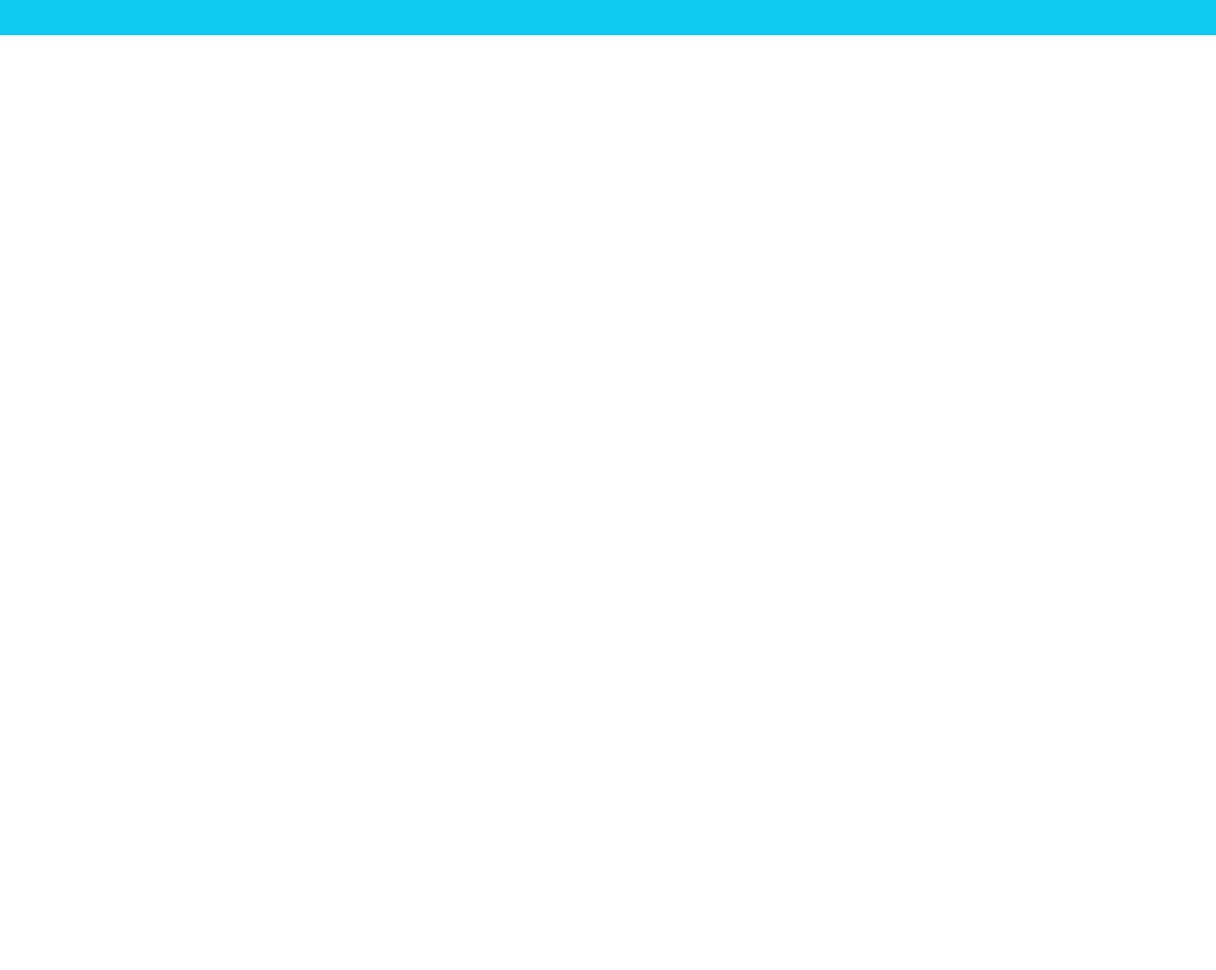
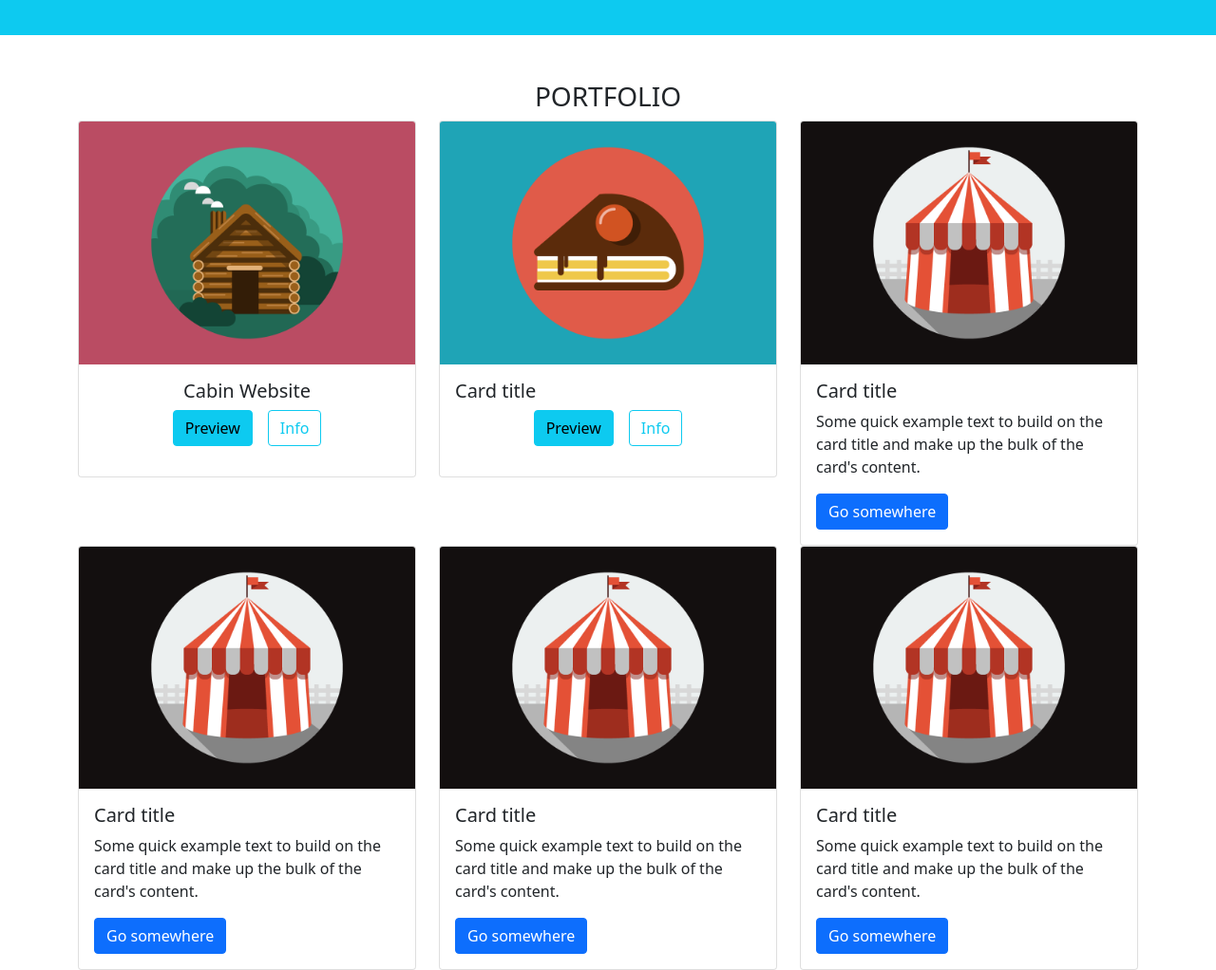
Before and after one commit to BiagioCozzolino/html-css-bootstrap-freelancer, a plain HTML site: page index.html in a window 1280 px wide. Shown: the part 500-1522 px from the top of the page at 95% size. Before the commit the page ends 800 px from the top, so only its background shows below. Drawn offline with nearby package versions, Linux system fonts and the light colour scheme.

Commit message:
Creata sezione cards e inizializzata posizione

```diff
--- a/index.html
+++ b/index.html
@@ -56,7 +56,81 @@
     </div>
     <!-- Inizio foto iniziale-->
 </header>
-<main></main>
+<main>
+    <!-- Inizio sezione portfolio-->
+    <h3 class="text-center mt-5">PORTFOLIO</h3>
+    <div class="container">
+        <div class="row">
+          <div class="col-lg-4">
+            <div class="card">
+                <img src="IMG/cabin.png" class="card-img-top" alt="cabina">
+                <div class="card-body">
+                  <h5 class="card-title text-center">Cabin Website</h5>
+                  <div class="d-flex justify-content-center mb-3">
+                  <button type="button" class="btn btn-info me-3">Preview</button>
+                  <button type="button" class="btn btn-outline-info">Info</button>
+                </div>
+                </div>
+              </div>
+          </div>
+          <div class="col-lg-4">
+            <div class="card">
+                <img src="IMG/cake.png" class="card-img-top" alt="torta">
+                <div class="card-body">
+                  <h5 class="card-title">Card title</h5>
+                  <div class="d-flex justify-content-center mb-3">
+                    <button type="button" class="btn btn-info me-3">Preview</button>
+                    <button type="button" class="btn btn-outline-info">Info</button>
+                  </div>
+                </div>
+              </div>
+          </div>
+          <div class="col-lg-4">
+            <div class="card">
+                <img src="IMG/circus.png" class="card-img-top" alt="circo">
+                <div class="card-body">
+                  <h5 class="card-title">Card title</h5>
+                  <p class="card-text">Some quick example text to build on the card title and make up the bulk of the card's content.</p>
+                  <a href="#" class="btn btn-primary">Go somewhere</a>
+                </div>
+              </div>
+          </div>
+          <div class="col-lg-4">
+            <div class="card">
+                <img src="IMG/circus.png" class="card-img-top" alt="circo">
+                <div class="card-body">
+                  <h5 class="card-title">Card title</h5>
+                  <p class="card-text">Some quick example text to build on the card title and make up the bulk of the card's content.</p>
+                  <a href="#" class="btn btn-primary">Go somewhere</a>
+                </div>
+              </div>
+          </div>
+          <div class="col-lg-4">
+            <div class="card">
+                <img src="IMG/circus.png" class="card-img-top" alt="circo">
+                <div class="card-body">
+                  <h5 class="card-title">Card title</h5>
+                  <p class="card-text">Some quick example text to build on the card title and make up the bulk of the card's content.</p>
+                  <a href="#" class="btn btn-primary">Go somewhere</a>
+                </div>
+              </div>
+          </div>
+          <div class="col-lg-4">
+            <div class="card">
+                <img src="IMG/circus.png" class="card-img-top" alt="circo">
+                <div class="card-body">
+                  <h5 class="card-title">Card title</h5>
+                  <p class="card-text">Some quick example text to build on the card title and make up the bulk of the card's content.</p>
+                  <a href="#" class="btn btn-primary">Go somewhere</a>
+                </div>
+              </div>
+          </div>
+
+        </div>
+    </div>
+
+    <!-- Fine sezione portfolio-->
+</main>
 <footer></footer>
     <script src="https://cdn.jsdelivr.net/npm/bootstrap@5.1.3/dist/js/bootstrap.bundle.min.js" integrity="sha384-ka7Sk0Gln4gmtz2MlQnikT1wXgYsOg+OMhuP+IlRH9sENBO0LRn5q+8nbTov4+1p" crossorigin="anonymous"></script>
 
```
